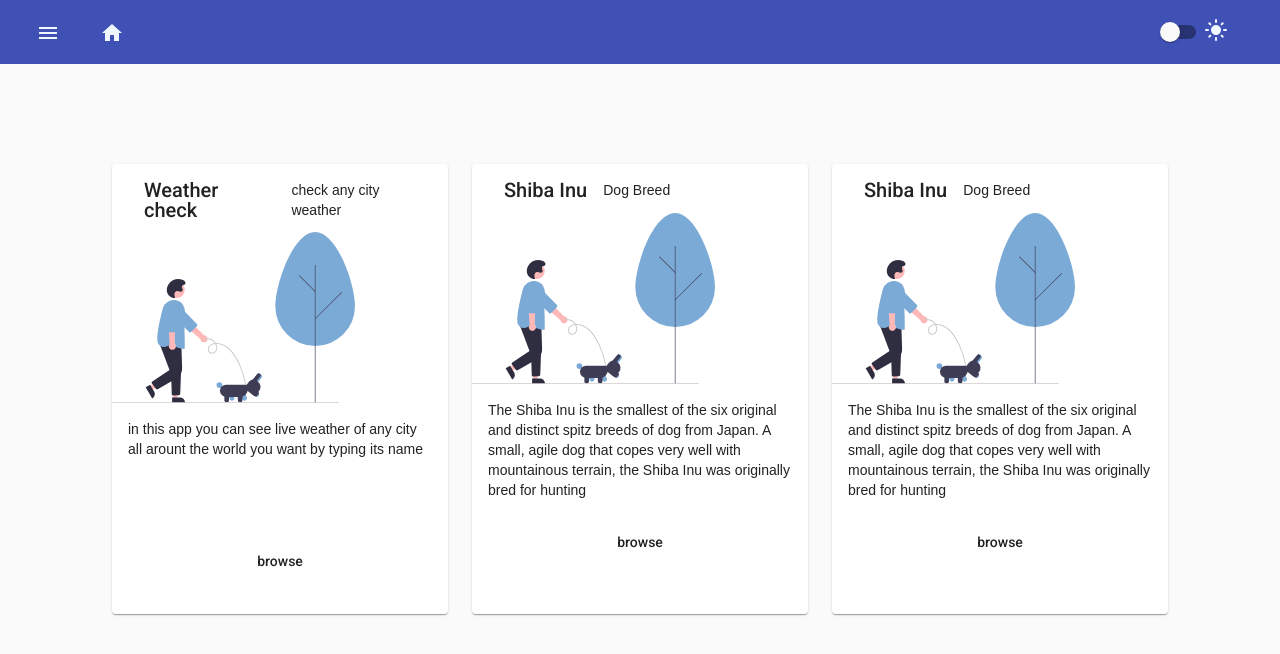
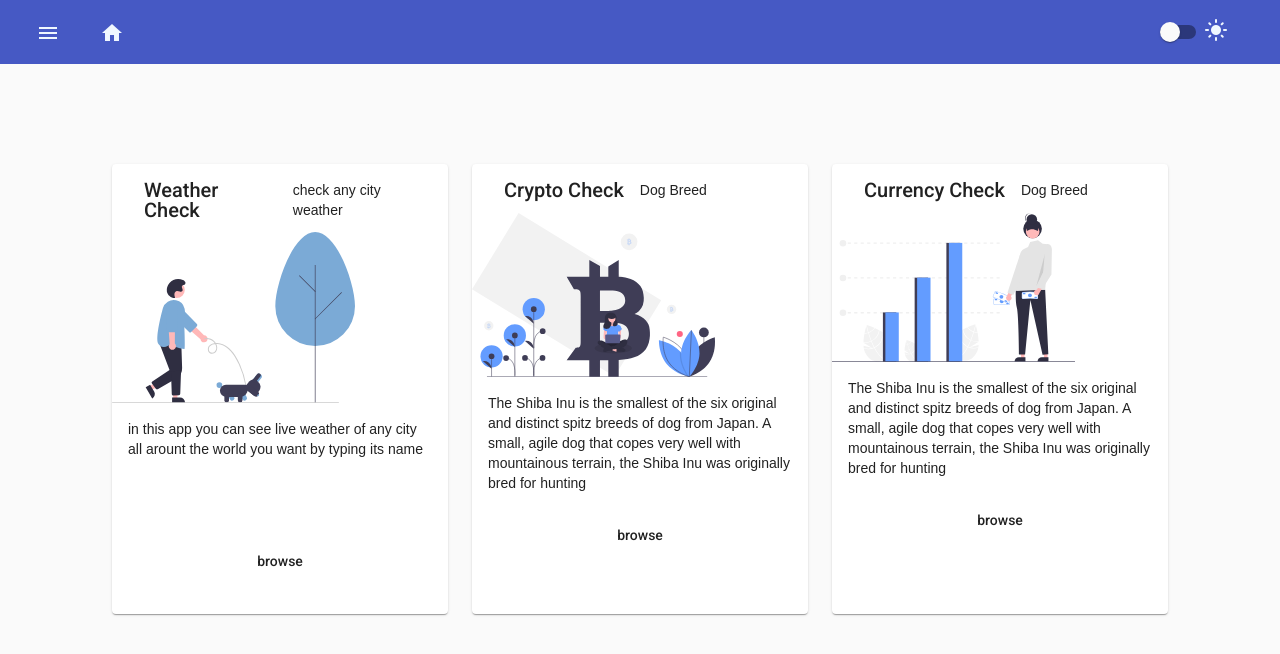
Before and after one commit to Alihkz1/template_with_angular, an Angular app: page /#/menu in a window 1280 px wide. Both pictures are taken after a click on the button "start". Shown: the top 654 px of the page. Built offline with nearby package versions, Linux system fonts and the light colour scheme; a web font is replaced by a local one.

Commit message:
refactor menu

```diff
--- a/src/app/layout/components/container/container.component.html
+++ b/src/app/layout/components/container/container.component.html
@@ -35,7 +35,7 @@
       </button>
     </div>
   </mat-drawer>
-  <mat-toolbar color="primary">
+  <mat-toolbar>
     <div class="col-11">
       <button type="button" mat-button (click)="drawer.toggle()">
         <mat-icon>menu</mat-icon>
--- a/src/app/layout/components/container/container.component.scss
+++ b/src/app/layout/components/container/container.component.scss
@@ -39,3 +39,7 @@ mat-drawer {
   background-color: rgb(70, 89, 196);
   width: 200px;
 }
+
+mat-toolbar {
+  background-color: rgb(70, 89, 196);
+}
--- a/src/app/menu/components/menu/menu.component.html
+++ b/src/app/menu/components/menu/menu.component.html
@@ -10,7 +10,7 @@
           <hr />
           <p>{{ card.subTitle }}</p>
         </mat-card-header>
-        <img mat-card-image src="../../../../assets/svg/dog.svg" alt="dog" />
+        <img mat-card-image src="{{ card.img }}" alt="{{ card.alt }}" />
         <mat-card-content [ngStyle]="{ height: '100px' }">
           <p>
             {{ card.p }}
--- a/src/app/menu/components/menu/menu.component.ts
+++ b/src/app/menu/components/menu/menu.component.ts
@@ -10,20 +10,26 @@ import { ROUTING } from 'src/shared/enums/routing.enum';
 export class MenuComponent implements OnInit {
   public cards: any[] = [
     {
-      title: 'Weather check',
+      title: 'Weather Check',
       subTitle: 'check any city weather',
       p: 'in this app you can see live weather of any city all arount the world you want by typing its name',
       route: ROUTING.WEATHER,
+      img: '../../../../assets/svg/dog.svg',
+      alt: 'weather',
     },
     {
-      title: 'Shiba Inu',
+      title: 'Crypto Check',
       subTitle: 'Dog Breed',
       p: 'The Shiba Inu is the smallest of the six original and distinct spitz breeds of dog from Japan. A small, agile dog that copes very well with mountainous terrain, the Shiba Inu was originally bred for hunting',
+      img: '../../../../assets/svg/btc.svg',
+      alt: 'btc',
     },
     {
-      title: 'Shiba Inu',
+      title: 'Currency Check',
       subTitle: 'Dog Breed',
       p: 'The Shiba Inu is the smallest of the six original and distinct spitz breeds of dog from Japan. A small, agile dog that copes very well with mountainous terrain, the Shiba Inu was originally bred for hunting',
+      img: '../../../../assets/svg/dollar.svg',
+      alt: 'dollar',
     },
   ];
 
```
Also changed, not shown: src/assets/svg/btc.svg (added), src/assets/svg/dollar.svg (added).
